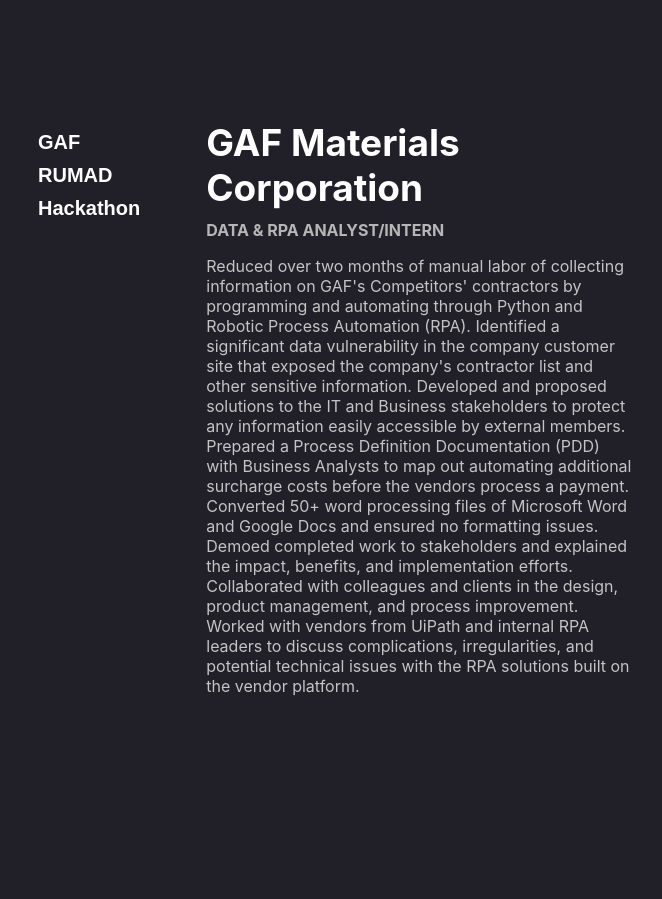
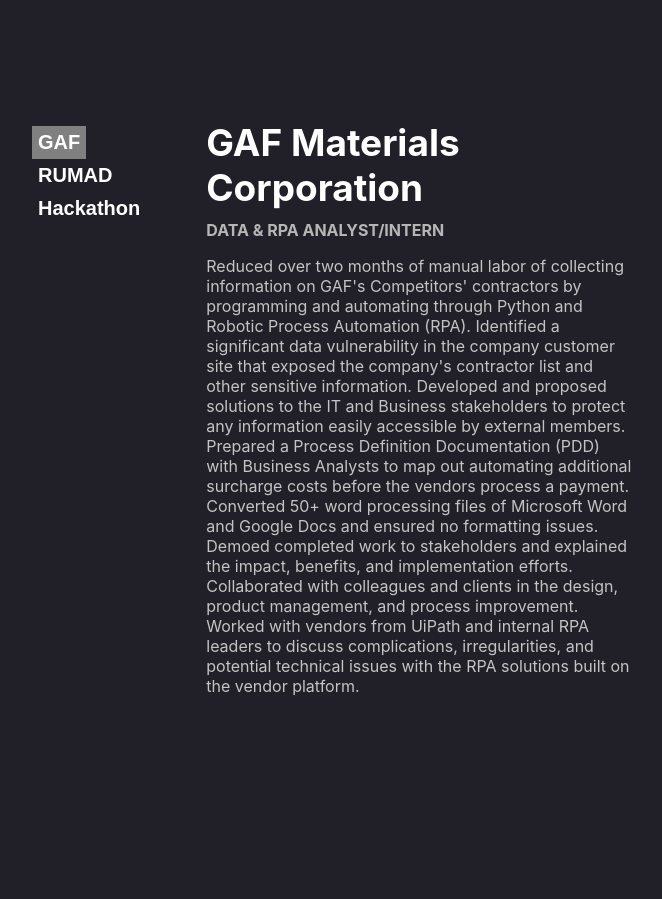
Before and after one commit to 54JIN/personal-website, a React (Create React App) app: page / in a window 1280 px wide. Shown: the part 2302-3201 px from the top of the page, without its empty margins (328-990 px from the left). Built offline with nearby package versions, Linux system fonts and the light colour scheme.

Commit message:
Added highlight active on Experience Navigation button

```diff
--- a/src/Experience.css
+++ b/src/Experience.css
@@ -24,7 +24,7 @@
     list-style: none;
   }
 
-  .Experience-Content-Tabs button {
+  .Experience-Content-Tabs-button {
     background-color: transparent;
     border: none;
     cursor: pointer;
@@ -34,6 +34,22 @@
     padding-top: 5px;
     padding-bottom: 5px;
   }
+
+  .Experience-Content-Tabs-active {
+    background-color: gray;
+    border: none;
+    cursor: pointer;
+    color: #FFFFFF;
+    font-size: 20px;
+    font-weight: bold;
+    padding-top: 5px;
+    padding-bottom: 5px;
+  }
+
+  .Experience-Content-Tabs button:hover {
+    background-color: gray;
+  }
+
   /* .Experience-Content-Tabs li {
     color: #FFFFFF;
     font-size: 20px;
--- a/src/Experience.js
+++ b/src/Experience.js
@@ -5,13 +5,15 @@
     constructor(props) {
         super(props);
         this.state = {
+            active: "1",
             company: "GAF Materials Corporation",
             position: "DATA & RPA ANALYST/INTERN",
             details: "Reduced over two months of manual labor of collecting information on GAF's Competitors' contractors by programming and automating through Python and Robotic Process Automation (RPA). Identified a significant data vulnerability in the company customer site that exposed the company's contractor list and other sensitive information. Developed and proposed solutions to the IT and Business stakeholders to protect any information easily accessible by external members. Prepared a Process Definition Documentation (PDD) with Business Analysts to map out automating additional surcharge costs before the vendors process a payment. Converted 50+ word processing files of Microsoft Word and Google Docs and ensured no formatting issues. Demoed completed work to stakeholders and explained the impact, benefits, and implementation efforts. Collaborated with colleagues and clients in the design, product management, and process improvement. Worked with vendors from UiPath and internal RPA leaders to discuss complications, irregularities, and potential technical issues with the RPA solutions built on the vendor platform."
         }
     }
-    onChange = (header, sub_title, info) => {
+    onChange = (highlight, header, sub_title, info) => {
         this.setState({
+            active: highlight,
             company: header,
             position: sub_title,
             details: info
@@ -24,9 +26,9 @@
                 <div className="Experience-Content">
                     <div className="Experience-Content-Tabs">
                         <ul>
-                            <li><button onClick={() => this.onChange("GAF Materials Corporation", "DATA & RPA ANALYST/INTERN", "Reduced over two months of manual labor of collecting information on GAF's Competitors' contractors by programming and automating through Python and Robotic Process Automation (RPA). Identified a significant data vulnerability in the company customer site that exposed the company's contractor list and other sensitive information. Developed and proposed solutions to the IT and Business stakeholders to protect any information easily accessible by external members. Prepared a Process Definition Documentation (PDD) with Business Analysts to map out automating additional surcharge costs before the vendors process a payment. Converted 50+ word processing files of Microsoft Word and Google Docs and ensured no formatting issues. Demoed completed work to stakeholders and explained the impact, benefits, and implementation efforts. Collaborated with colleagues and clients in the design, product management, and process improvement. Worked with vendors from UiPath and internal RPA leaders to discuss complications, irregularities, and potential technical issues with the RPA solutions built on the vendor platform.")}>GAF</button></li>
-                            <li><button onClick={() => this.onChange("RUMAD", "ASSOCIATE BACKEND DEVELOPER & MENTOR", "Actively contributed as a back-end developer throughout the entire project lifecycle for two substantial endeavors: a Twitter clone and a Vacation App. These projects were meticulously constructed with a firm reliance on the JavaScript ecosystem, incorporating Node.js and React.js technologies. Furthermore, the deployment was efficiently managed through platforms like Heroku and Github. To ensure seamless data management on the server side, I employed Mongoose, a cloud-based data storage solution - this strategic choice allowed for swift and efficient data retrieval, optimizing overall performance. In addition to my technical responsibilities, I established and maintained effective communication channels between front-end and back-end developers. This facilitated identifying and resolving bugs and the implementation of necessary updates, ensuring a cohesive and well-coordinated development process.")}>RUMAD</button></li>
-                            <li><button onClick={() => this.onChange("HACKATHON", "BACKEND DEVELOPER", "Collaborated closely with a team of skilled programmers to develop distinctive applications under stringent time constraints. Throughout this process, we established clear communication channels to uphold rigorous quality assurance standards for the final deliverables. Our programming repertoire encompassed a range of languages, including Java, Python, JavaScript, MySQL, CSS, and C, enabling us to address each project's diverse requirements effectively.")}>Hackathon</button></li>
+                            <li><button className={this.state.active === "1"? "Experience-Content-Tabs-active" : "Experience-Content-Tabs-button"} onClick={() => this.onChange("1","GAF Materials Corporation", "DATA & RPA ANALYST/INTERN", "Reduced over two months of manual labor of collecting information on GAF's Competitors' contractors by programming and automating through Python and Robotic Process Automation (RPA). Identified a significant data vulnerability in the company customer site that exposed the company's contractor list and other sensitive information. Developed and proposed solutions to the IT and Business stakeholders to protect any information easily accessible by external members. Prepared a Process Definition Documentation (PDD) with Business Analysts to map out automating additional surcharge costs before the vendors process a payment. Converted 50+ word processing files of Microsoft Word and Google Docs and ensured no formatting issues. Demoed completed work to stakeholders and explained the impact, benefits, and implementation efforts. Collaborated with colleagues and clients in the design, product management, and process improvement. Worked with vendors from UiPath and internal RPA leaders to discuss complications, irregularities, and potential technical issues with the RPA solutions built on the vendor platform.")}>GAF</button></li>
+                            <li><button className={this.state.active === "2"? "Experience-Content-Tabs-active" : "Experience-Content-Tabs-button"} onClick={() => this.onChange("2","RUMAD", "ASSOCIATE BACKEND DEVELOPER & MENTOR", "Actively contributed as a back-end developer throughout the entire project lifecycle for two substantial endeavors: a Twitter clone and a Vacation App. These projects were meticulously constructed with a firm reliance on the JavaScript ecosystem, incorporating Node.js and React.js technologies. Furthermore, the deployment was efficiently managed through platforms like Heroku and Github. To ensure seamless data management on the server side, I employed Mongoose, a cloud-based data storage solution - this strategic choice allowed for swift and efficient data retrieval, optimizing overall performance. In addition to my technical responsibilities, I established and maintained effective communication channels between front-end and back-end developers. This facilitated identifying and resolving bugs and the implementation of necessary updates, ensuring a cohesive and well-coordinated development process.")}>RUMAD</button></li>
+                            <li><button className={this.state.active === "3"? "Experience-Content-Tabs-active" : "Experience-Content-Tabs-button"} onClick={() => this.onChange("3","HACKATHON", "BACKEND DEVELOPER", "Collaborated closely with a team of skilled programmers to develop distinctive applications under stringent time constraints. Throughout this process, we established clear communication channels to uphold rigorous quality assurance standards for the final deliverables. Our programming repertoire encompassed a range of languages, including Java, Python, JavaScript, MySQL, CSS, and C, enabling us to address each project's diverse requirements effectively.")}>Hackathon</button></li>
                         </ul>
                     </div>
                     <div className="Experience-Content-Information">
```
